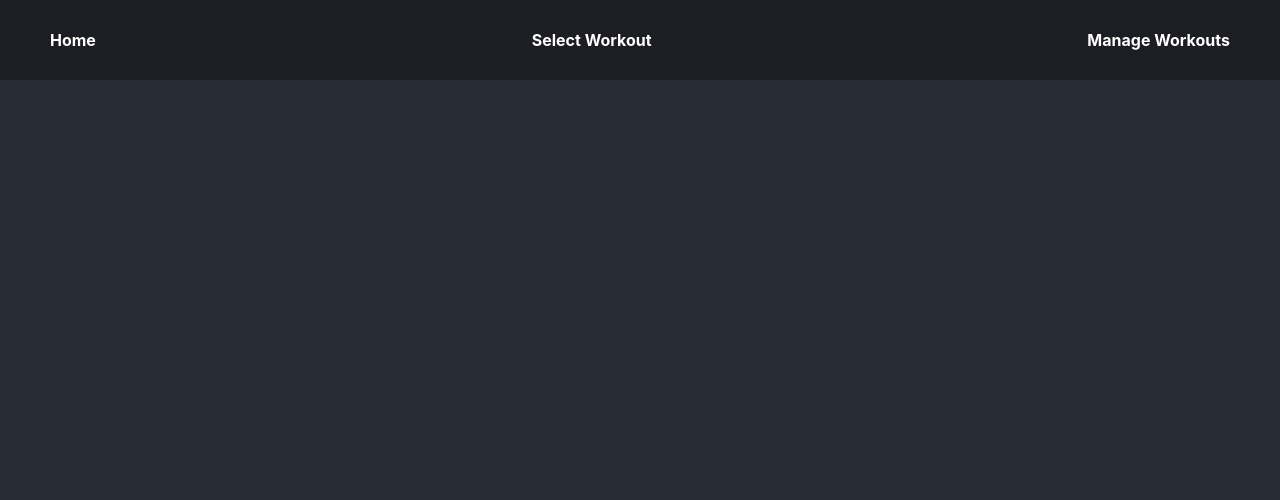
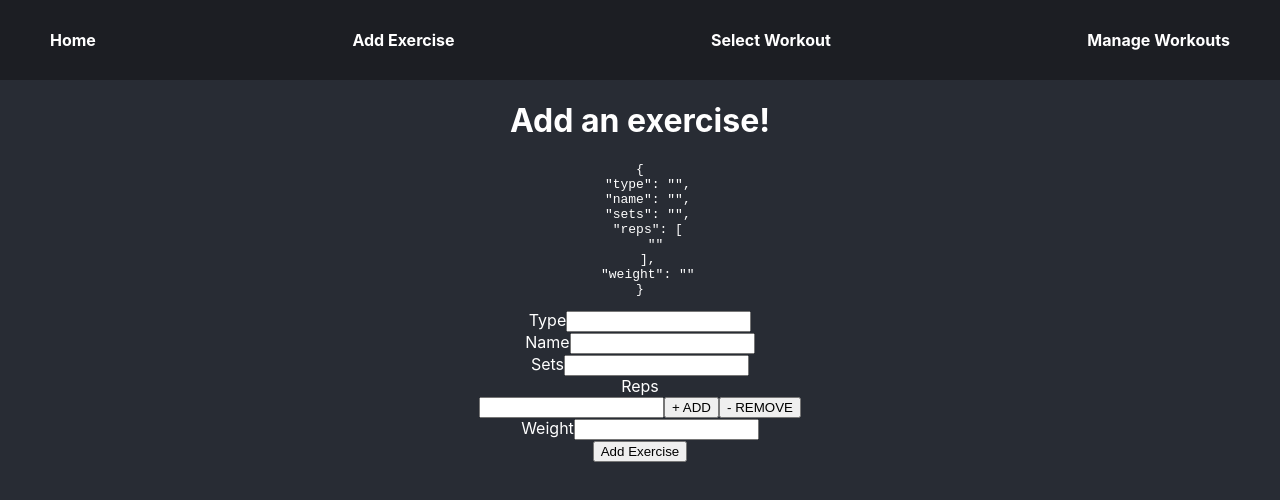
Before and after one commit to RoosterDesign/workout-app-react, a React (Create React App) app: page /add/exercise in a window 1280 px wide. Shown: the top 500 px of the page. Built offline with nearby package versions, Linux system fonts and the light colour scheme; the HTML template or start-up script is replaced by a standard one.

Commit message:
add workout initial

```diff
--- a/src/App.js
+++ b/src/App.js
@@ -6,6 +6,7 @@ import Home from './Components/Home'
 import WorkoutList from './Components/WorkoutList'
 import WorkoutDetail from './Components/WorkoutDetail'
 import ManageWorkouts from './Components/ManageWorkouts'
+import AddExercise from './Components/AddExercise';
 
 function App() {
   return (
@@ -14,6 +15,7 @@ function App() {
         <Nav />
         <Switch>
           <Route path ="/" exact component={Home} />
+          <Route path ="/add/exercise" exact component={AddExercise} />
           <Route path ="/workouts" exact component={WorkoutList} />
           <Route path="/workouts/:id" component={WorkoutDetail} />
           <Route path ="/manage" component={ManageWorkouts} />
--- /dev/null
+++ b/src/Components/AddExercise.js
@@ -0,0 +1,108 @@
+import React, { useEffect, useState } from 'react'
+import firebase from '../firebase'
+
+function AddExercise() {
+
+    const [inputFields, setInputFields] = useState({
+        type: '',
+        name: '',
+        sets: '',
+        reps: [''],
+        weight: ''
+    });
+
+    const handleAddRepsField = () => {
+        const values = [...inputFields];
+        values.push('');
+        setInputFields(values);
+    };
+
+    const handleRemoveRepsField = index => {
+        if(inputFields.reps.length > 1) {
+            const values = [...inputFields];
+            values.splice(index, 1);
+            setInputFields(values);
+        }
+    };
+
+    const handleInputChange = (event, index) => {
+        let { name, value } = event.target;
+        if(name === "reps") {
+            var values = {...inputFields}
+            values.reps[index] = parseInt(value);
+            setInputFields(values)
+        } else {
+            console.log('normal input');
+            setInputFields({...inputFields, [name]: value })
+        };
+    };
+
+    function onSubmit(e) {
+        e.preventDefault();
+
+        alert(JSON.stringify(inputFields, null, 2));
+
+        // firebase
+        //     .firestore()
+        //     .collection('exercises')
+        //     .add({
+        //         type,
+        //         name,
+        //         sets: parseInt(sets),
+        //         reps: Array.from(String(reps), Number),
+        //         weight: parseInt(weight)
+        //     })
+        //     .then(() => {
+        //         setType('')
+        //         setName('')
+        //         setSets('')
+        //         setReps('')
+        //         setWeight('')
+        //     })
+    }
+
+    return (
+        <div>
+            <h1>Add an exercise!</h1>
+            <pre>
+                {JSON.stringify(inputFields, null, 2)}
+            </pre>
+            <form onSubmit={onSubmit}>
+                <div>
+                    <label>Type</label>
+                    <input name="type" type="text" defaultValue={inputFields.type} onChange={(event) => handleInputChange(event)} required />
+                </div>
+                <div>
+                    <label>Name</label>
+                    <input name="name" type="text" defaultValue={inputFields.name} onChange={event => handleInputChange(event)} required />
+                </div>
+                <div>
+                    <label>Sets</label>
+                    <input name="sets" type="number" defaultValue={inputFields.sets} onChange={event => handleInputChange(event)} required />
+                </div>
+
+                <div>
+                    <label>Reps</label>
+                    {
+                        inputFields.reps.map( (rep, index) => (
+                            <div key={index}>
+                                {console.log(index)}
+                                <input name="reps" type="number" value={rep} onChange={event => handleInputChange(event, index)} required />
+                                <button type="button" onClick={() => handleAddRepsField()}>+ ADD</button>
+                                <button type="button" onClick={() => handleRemoveRepsField(index)}>- REMOVE</button>
+                            </div>
+                        ))
+                    }
+                </div>
+
+                <div>
+                    <label>Weight</label>
+                    <input name="weight" step="0.25" type="number" defaultValue ={inputFields.weight} onChange={event => handleInputChange(event)} required />
+                </div>
+                <button>Add Exercise</button>
+            </form>
+        </div>
+    )
+}
+
+export default AddExercise
--- a/src/Components/Nav.js
+++ b/src/Components/Nav.js
@@ -9,15 +9,18 @@ function Nav() {
     return (
         <nav>
             <ul>
-                <Link style={navStyle} to="/">
-                    <li>Home</li>
-                </Link>
-                <Link style={navStyle} to="/workouts">
-                    <li>Select Workout</li>
-                </Link>
-                <Link style={navStyle} to="/manage">
-                    <li>Manage Workouts</li>
-                </Link>
+                <li>
+                    <Link style={navStyle} to="/">Home</Link>
+                </li>
+                <li>
+                    <Link style={navStyle} to="/add/exercise">Add Exercise</Link>
+                </li>
+                <li>
+                    <Link style={navStyle} to="/workouts">Select Workout</Link>
+                </li>
+                <li>
+                    <Link style={navStyle} to="/manage">Manage Workouts</Link>
+                </li>
             </ul>
         </nav>
     )
```
